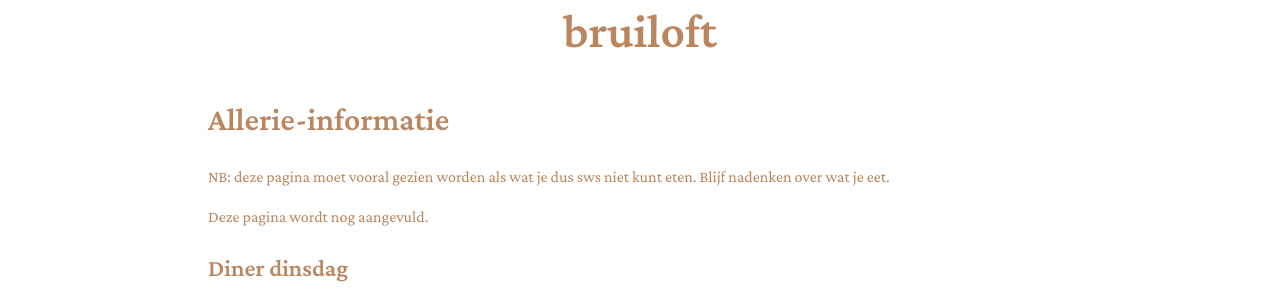
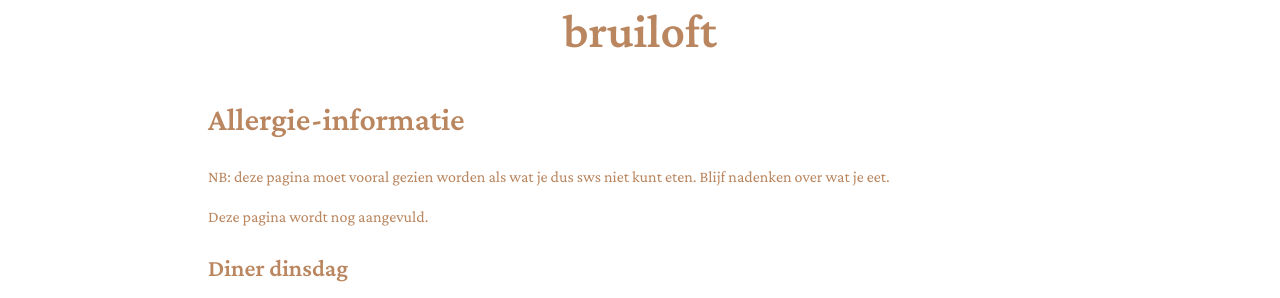
Before and after one commit to RubenSmit/bruiloftjeanineenruben.nl, a Jekyll site: the page built from allergieen.markdown, in a window 1280 px wide and 900 px high, scrolled down 616 px. Shown: the part 159-457 px from the top of the window. Built offline with Jekyll 4.4.1, drawn with Linux system fonts in a browser that asks for light colours.

Commit message:
Update allergieen.markdown

```diff
--- a/allergieen.markdown
+++ b/allergieen.markdown
@@ -3,7 +3,7 @@ title: Allergie-informatie voor het eten op de bruiloft
 description: Hou jezelf levend, check je allergie, of vraag het aan de koks.
 layout: default
 ---
-## Allerie-informatie
+## Allergie-informatie
 
 NB: deze pagina moet vooral gezien worden als wat je dus sws niet kunt eten. Blijf nadenken over wat je eet.
 
```
